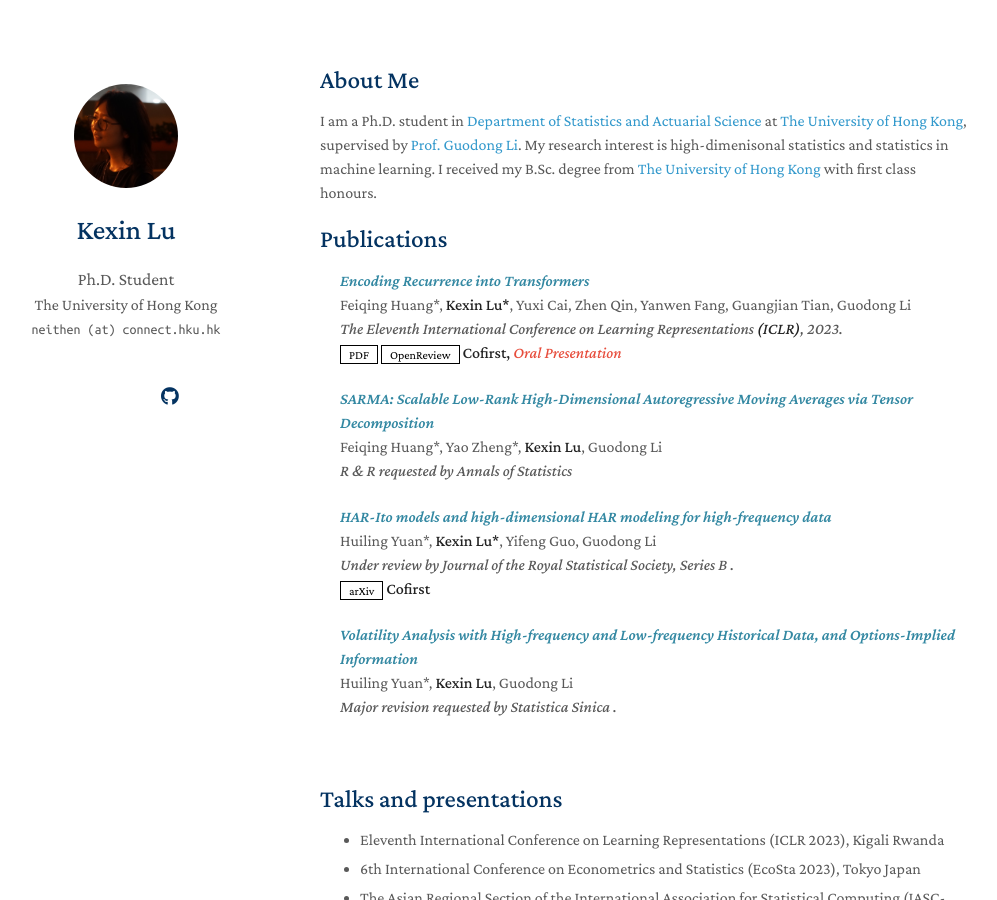
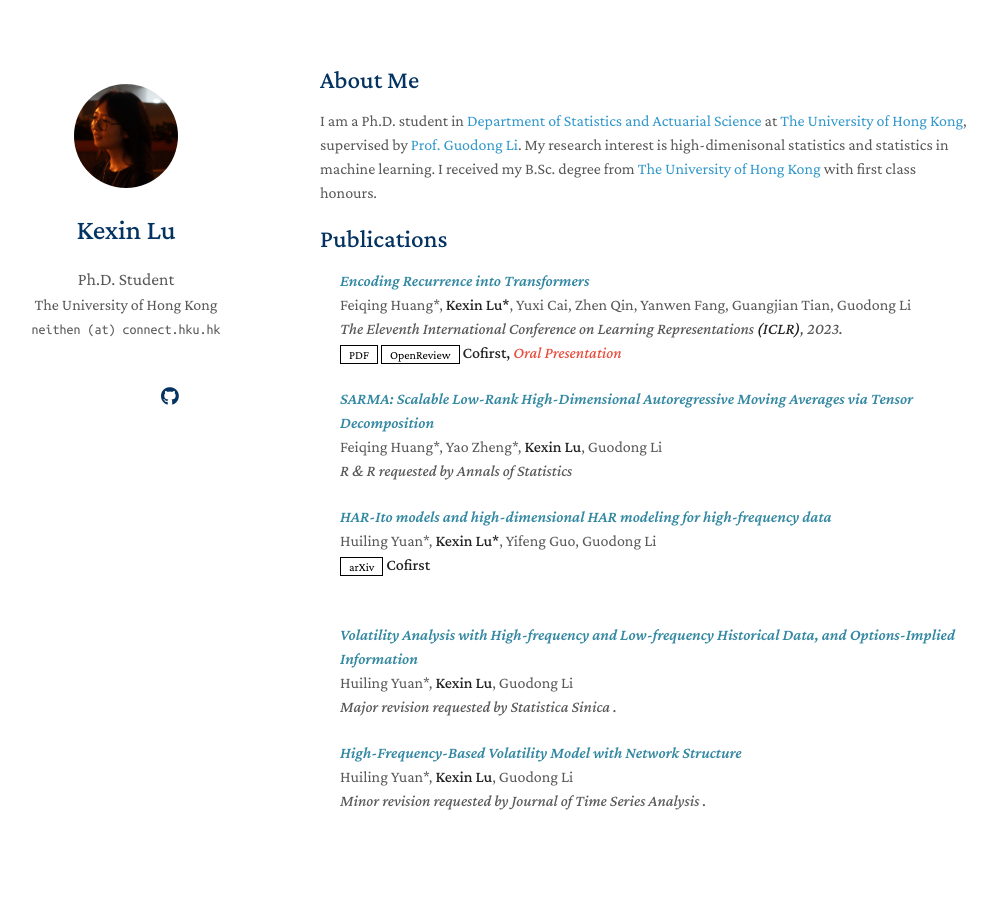
Before and after one commit to neithen-Lu/minimal-light, a Jekyll site: the page built from index.md, in a window 1280 px wide and 900 px high. Shown: the whole window, without its empty margins (150-1147 px from the left). Built offline with Jekyll 4.4.1, drawn with Linux system fonts in a browser that asks for light colours; nearby versions of some CDN libraries; a style sheet for code colours, icons or effects is not loaded; our own code applies the rules of GitHub Pages for plain Markdown files.

Commit message:
Update publications.md

```diff
--- a/_includes/publications.md
+++ b/_includes/publications.md
@@ -37,7 +37,7 @@
   <div class="col-sm-9" style="position: relative;padding-right: 15px;padding-left: 20px;">
     <div class="title"><i style="color:#3388A2">HAR-Ito models and high-dimensional HAR modeling for high-frequency data</i></div>
     <div class="author">Huiling Yuan*, <strong>Kexin Lu*</strong>, Yifeng Guo, Guodong Li</div>
-    <div class="periodical"><em>Under review by <i> Journal of the Royal Statistical Society, Series B </i>.</em></div>
+<!--     <div class="periodical"><em>Under review by <i> Journal of the Royal Statistical Society, Series B </i>.</em></div> -->
     <div class="links">
       <a href="https://arxiv.org/abs/2303.02896" class="btn btn-sm z-depth-0" role="button" target="_blank" style="font-size:12px;">arXiv</a>
       <strong>Cofirst</strong>
@@ -58,6 +58,18 @@ Historical Data, and Options-Implied Information</i></div>
 </div>
 </li>
 
+<li>
+<div class="pub-row">
+
+  <div class="col-sm-9" style="position: relative;padding-right: 15px;padding-left: 20px;">
+    <div class="title"><i style="color:#3388A2">High-Frequency-Based Volatility Model with Network Structure
+</i></div>
+    <div class="author">Huiling Yuan*, <strong>Kexin Lu</strong>, Guodong Li</div>
+    <div class="periodical"><em>Minor revision requested by <i> Journal of Time Series Analysis </i>.</em></div>
+  </div>
+</div>
+</li>
+
 
 
 <br>
```
